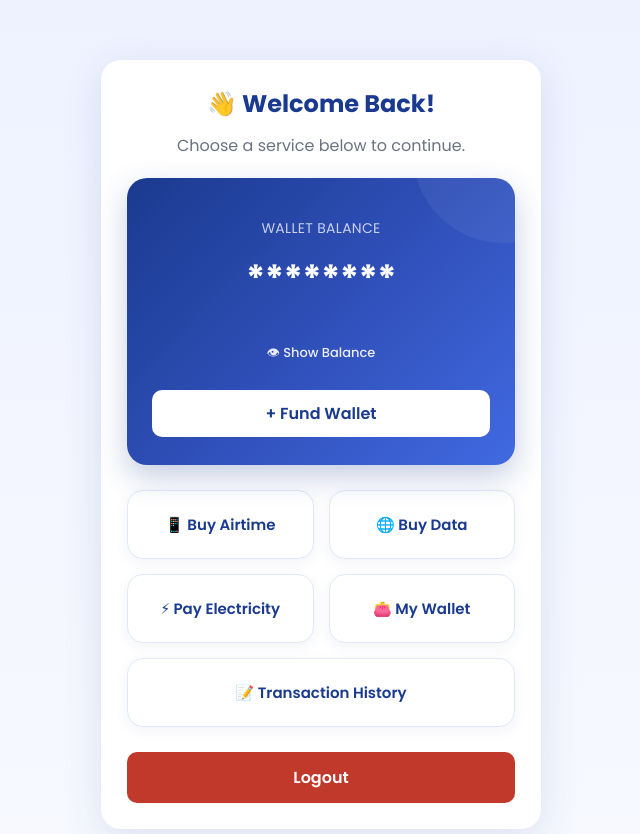
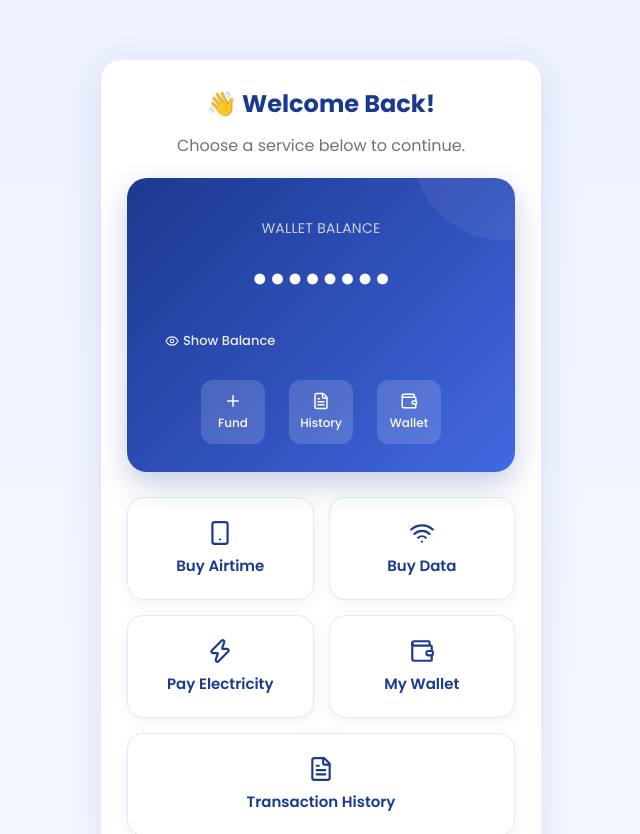
Before and after one commit to brightcrystalz/crystalpay, a React (Create React App) app in the folder frontend/: page /dashboard in a window 1280 px wide. Shown: the top 834 px of the page, without its empty margins (319-959 px from the left). Built offline with nearby package versions, Linux system fonts and the light colour scheme.

Commit message:
Add icon library and quick actions row for polished fintech look

```diff
--- a/frontend/package.json
+++ b/frontend/package.json
@@ -9,6 +9,7 @@
     "@testing-library/react": "^16.3.2",
     "@testing-library/user-event": "^13.5.0",
     "axios": "^1.18.1",
+    "lucide-react": "^1.34.0",
     "react": "^19.2.7",
     "react-dom": "^19.2.7",
     "react-paystack": "^6.0.0",
--- a/frontend/src/index.css
+++ b/frontend/src/index.css
@@ -301,3 +301,53 @@ a:hover {
 .transaction-row:hover {
   background: #f7f9ff;
 }
+
+/* Quick actions row */
+.quick-actions {
+  display: flex;
+  justify-content: center;
+  gap: 24px;
+  margin-top: 16px;
+}
+
+.quick-action-btn {
+  background: rgba(255, 255, 255, 0.15);
+  border: none;
+  color: white;
+  width: auto;
+  padding: 12px 10px;
+  border-radius: 12px;
+  display: flex;
+  flex-direction: column;
+  align-items: center;
+  gap: 4px;
+  font-size: 12px;
+  font-weight: 500;
+  cursor: pointer;
+  transition: background 0.2s ease, transform 0.2s ease;
+  min-width: 64px;
+}
+
+.quick-action-btn:hover {
+  background: rgba(255, 255, 255, 0.25);
+  transform: translateY(-2px);
+}
+
+/* Service buttons with icons */
+.service-btn {
+  display: flex;
+  flex-direction: column;
+  align-items: center;
+  justify-content: center;
+  gap: 8px;
+}
+
+.service-icon {
+  color: #1a3a8f;
+}
+
+.eye-btn {
+  display: inline-flex;
+  align-items: center;
+  gap: 4px;
+}
--- a/frontend/src/pages/Dashboard.js
+++ b/frontend/src/pages/Dashboard.js
@@ -2,6 +2,7 @@ import React, { useState, useEffect } from 'react';
 import { useNavigate } from 'react-router-dom';
 import axios from 'axios';
 import { supabase } from '../supabaseClient';
+import { Smartphone, Wifi, Zap, Wallet, FileText, Plus, Eye, EyeOff } from 'lucide-react';
 
 function Dashboard() {
   const navigate = useNavigate();
@@ -38,48 +39,50 @@ function Dashboard() {
           <p>Choose a service below to continue.</p>
         </div>
 
-
         <div className="wallet-card">
           <p>Wallet Balance</p>
-          <div className="balance-section">
-            <h1>{showBalance ? `₦${balance.toLocaleString()}` : '********'}</h1>
-            <button className="eye-btn" onClick={() => setShowBalance(!showBalance)}>
-              {showBalance ? '🙈 Hide Balance' : '👁 Show Balance'}
-              </button>
-              <button className="fund-btn" onClick={() => navigate('/wallet')}>
-                + Fund Wallet
-              </button>
+          <h1>{showBalance ? `₦${balance.toLocaleString()}` : '••••••••'}</h1>
+
+          <button className="eye-btn" onClick={() => setShowBalance(!showBalance)}>
+            {showBalance ? <EyeOff size={14} /> : <Eye size={14} />}
+            {showBalance ? ' Hide Balance' : ' Show Balance'}
+          </button>
+
+          <div className="quick-actions">
+            <button className="quick-action-btn" onClick={() => navigate('/wallet')}>
+              <Plus size={18} />
+              <span>Fund</span>
+            </button>
+            <button className="quick-action-btn" onClick={() => navigate('/transactions')}>
+              <FileText size={18} />
+              <span>History</span>
+            </button>
+            <button className="quick-action-btn" onClick={() => navigate('/wallet')}>
+              <Wallet size={18} />
+              <span>Wallet</span>
+            </button>
           </div>
         </div>
+
         <div className="dashboard-grid">
-
-
-          <button
-            className="service-btn"
-            onClick={() => navigate('/airtime')}
-          >
-            📱 Buy Airtime
+          <button className="service-btn" onClick={() => navigate('/airtime')}>
+            <Smartphone size={26} className="service-icon" />
+            <span>Buy Airtime</span>
           </button>
 
-          <button
-            className="service-btn"
-            onClick={() => navigate('/data')}
-             >
-            🌐 Buy Data
+          <button className="service-btn" onClick={() => navigate('/data')}>
+            <Wifi size={26} className="service-icon" />
+            <span>Buy Data</span>
           </button>
 
-          <button
-            className="service-btn"
-            onClick={() => navigate('/electricity')}
-            >
-            ⚡ Pay Electricity
+          <button className="service-btn" onClick={() => navigate('/electricity')}>
+            <Zap size={26} className="service-icon" />
+            <span>Pay Electricity</span>
           </button>
 
-          <button
-            className="service-btn"
-            onClick={() => navigate('/wallet')}
-          >
-            👛 My Wallet
+          <button className="service-btn" onClick={() => navigate('/wallet')}>
+            <Wallet size={26} className="service-icon" />
+            <span>My Wallet</span>
           </button>
 
           <button
@@ -87,7 +90,8 @@ function Dashboard() {
             onClick={() => navigate('/transactions')}
             style={{ gridColumn: '1 / -1' }}
           >
-            📝 Transaction History
+            <FileText size={26} className="service-icon" />
+            <span>Transaction History</span>
           </button>
         </div>
 
```
Also changed, not shown: 1 other file (tests, documents, lock files or other folders).
